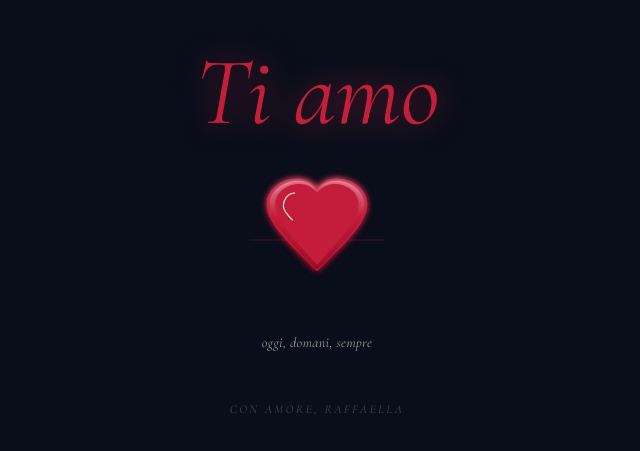
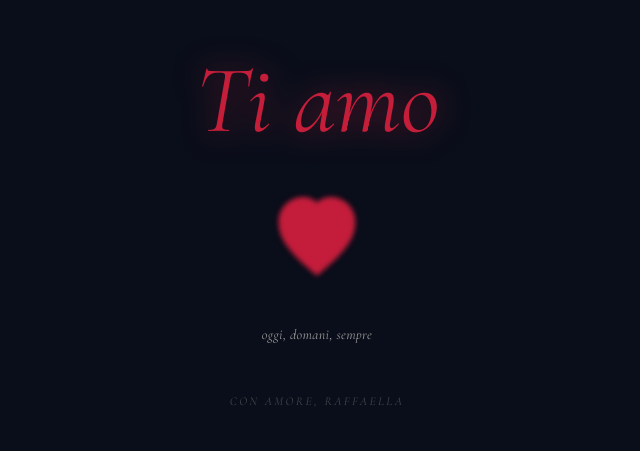
Before and after one commit to Raffaella-ai/buon-compleanno, a website: page index.html in a window 1280 px wide. Shown: the part 2619-3070 px from the top of the page, without its empty margins (323-963 px from the left). Drawn offline with nearby package versions, Linux system fonts and the light colour scheme; files that its build step writes are made by us from their sources.

Commit message:
cambio cuore

```diff
--- a/index.html
+++ b/index.html
@@ -160,39 +160,17 @@
                 </svg>
             </div>-->
 
-           <div id="rose-wrap" class="w-28 h-28 flex items-center justify-center animate-float">
+            <div id="rose-wrap" class="w-24 h-24 flex items-center justify-center">
         <svg id="rose-svg" viewBox="0 0 100 100" class="w-full h-full overflow-visible" xmlns="http://www.w3.org/2000/svg">
             <defs>
-                <filter id="glow-blur" x="-20%" y="-20%" width="140%" height="140%">
-                    <feGaussianBlur stdDeviation="3.5" result="blur" />
-                    <feComposite in="SourceGraphic" in2="blur" operator="over" />
+                <filter id="gentle-blur" x="-20%" y="-20%" width="140%" height="140%">
+                    <feGaussianBlur stdDeviation="3" />
                 </filter>
-
-                <linearGradient id="solidHeartGrad" x1="0%" y1="0%" x2="0%" y2="100%">
-                    <stop offset="0%" stop-color="#e8a0b0" />
-                    <stop offset="40%" stop-color="#c41e3a" />
-                    <stop offset="100%" stop-color="#8b0a1e" />
-                </linearGradient>
             </defs>
 
-            <path id="rose-stem" d="M-10 50 L38 50 L43 35 L48 65 L53 47 L57 53 L62 50 L110 50"
-                  fill="none" stroke="#c41e3a" stroke-width="1.2" stroke-linecap="round" opacity="0.2" />
-
             <g class="rose-bloom">
-                <path class="petal petal-outer" d="M50 78 C25 53 5 35 5 18 C5 5 18 -5 32 -5 C42 -5 47 0 50 5 C53 0 58 -5 68 -5 C82 -5 95 5 95 18 C95 35 75 53 50 78 Z"
-                      fill="#c41e3a" filter="url(#glow-blur)" opacity="0.4" />
-            </g>
-
-            <g class="rose-bloom">
-                <path class="petal petal-mid" d="M50 76 C27 52 8 34 8 18 C8 6 20 -3 33 -3 C42 -3 47 2 50 6 C53 2 58 -3 67 -3 C80 -3 92 6 92 18 C92 34 73 52 50 76 Z"
-                      fill="url(#solidHeartGrad)" filter="url(#glow-blur)" opacity="0.85" />
-            </g>
-
-            <g class="rose-bloom">
-                <path class="petal petal-core heart-beat" d="M50 72 C30 49 13 33 13 18 C13 8 23 0 34 0 C42 0 47 4 50 8 C53 4 58 0 66 0 C77 0 87 8 87 18 C87 33 70 49 50 72 Z"
-                      fill="#c41e3a" filter="url(#glow-blur)" />
-                <path class="petal petal-core" d="M30 8 C25 8 20 13 20 20 C20 23 23 27 28 32"
-                      fill="none" stroke="#fdf6ec" stroke-width="1" stroke-linecap="round" opacity="0.3" />
+                <path class="petal petal-core" d="M50 82 C22 59 10 44 10 26 C10 11 22 0 36 0 C44 0 48 4 50 6 C52 4 56 0 64 0 C78 0 90 11 90 26 C90 44 78 59 50 82 Z"
+                      fill="#c41e3a" filter="url(#gentle-blur)" />
             </g>
         </svg>
     </div>
```
